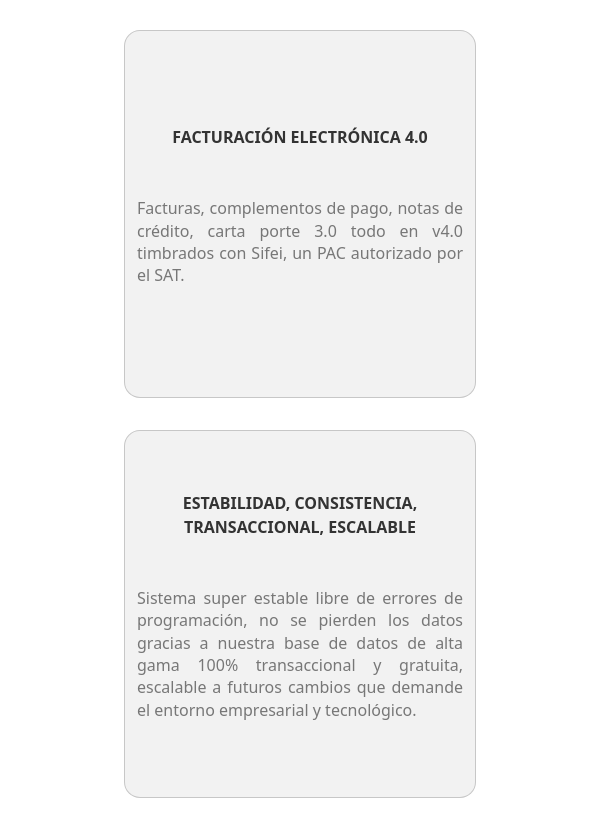
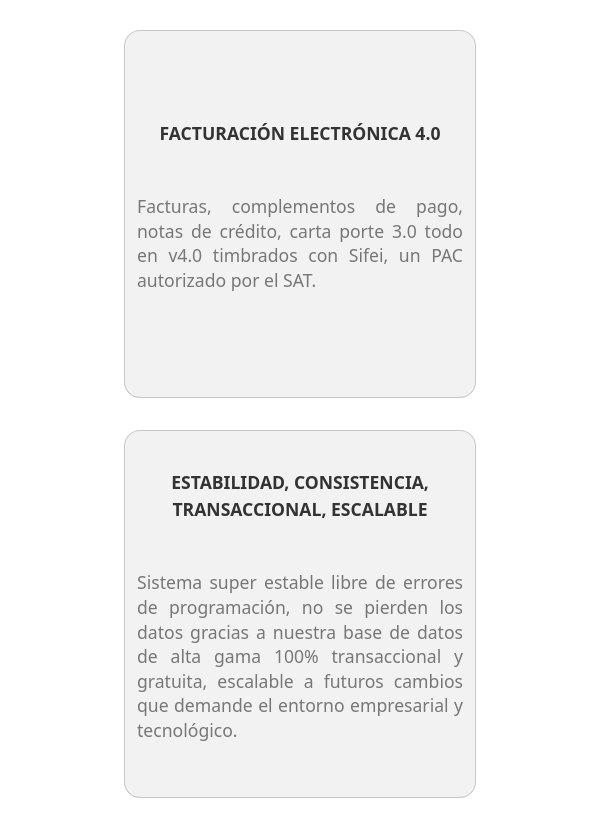
Before and after one commit to Darioantonio20/PredictionSoft, a React (Vite) app in the folder cliente/: page / in a window 600 px wide. Shown: the part 1917-2745 px from the top of the page. Built offline with nearby package versions, Linux system fonts and the light colour scheme.

Commit message:
[FIX] text card responsive

```diff
--- a/cliente/src/assets/style/PorQuePredictionSoft.css
+++ b/cliente/src/assets/style/PorQuePredictionSoft.css
@@ -5,22 +5,22 @@
 }
 
 /* Cuando la pantalla tiene 600px o menos (móvil) */
-@media (max-width: 37.5rem) {
+@media (min-width: 20rem) and (max-width: 37.5rem) {
     .card__title, .card__description {
-        font-size: 0.8em; /* Tamaño de fuente para pantallas pequeñas */
+        font-size: 0.92em; /* Tamaño de fuente para pantallas pequeñas */
     }
 }
 
 /* Cuando la pantalla tiene entre 600px y 900px (tablet) */
 @media (min-width: 37.5rem) and (max-width: 56.25rem) {
     .card__title, .card__description {
-        font-size: 1em; /* Tamaño de fuente para tablet */
+        font-size: 1.1em; /* Tamaño de fuente para tablet */
     }
 }
 
 /* Cuando la pantalla tiene más de 900px (desktop) */
-@media (min-width: 56.25rem) {
+@media (min-width: 56.3125rem) and (max-width: 90rem) {
     .card__title, .card__description {
-        font-size: 1.1em; /* Tamaño de fuente para desktop */
+        font-size: 1.0em; /* Tamaño de fuente para desktop */
     }
 }
--- a/cliente/src/components/atoms/PorQuePrediction.jsx
+++ b/cliente/src/components/atoms/PorQuePrediction.jsx
@@ -69,7 +69,7 @@ function PorQuePrediction() {
         <div className="col-lg-4 col-md-6 col-sm-12 mb-3 mt-3 d-flex justify-content-center">
           <div className="card text-center">
             <div className="container">
-              <p className="card__title mb-5">RESPALDO EN LÍNEA</p>
+              <p className="card__title mb-3">RESPALDO EN LÍNEA</p>
               <p className="card__description">
                 Olvídate por hacer respaldos diarios/semanales/mensuales Prediction SOFTware MR respalda a una base de datos en paralelo a otra nube en tiempo real sin afectar tu performance de velocidad delegando como un proceso alterno ajeno al núcleo del sistema, puedes estar tranquilo el sistema lo hará por ti por cualquier contingencia tu información está en modo espejo.
               </p>
```
